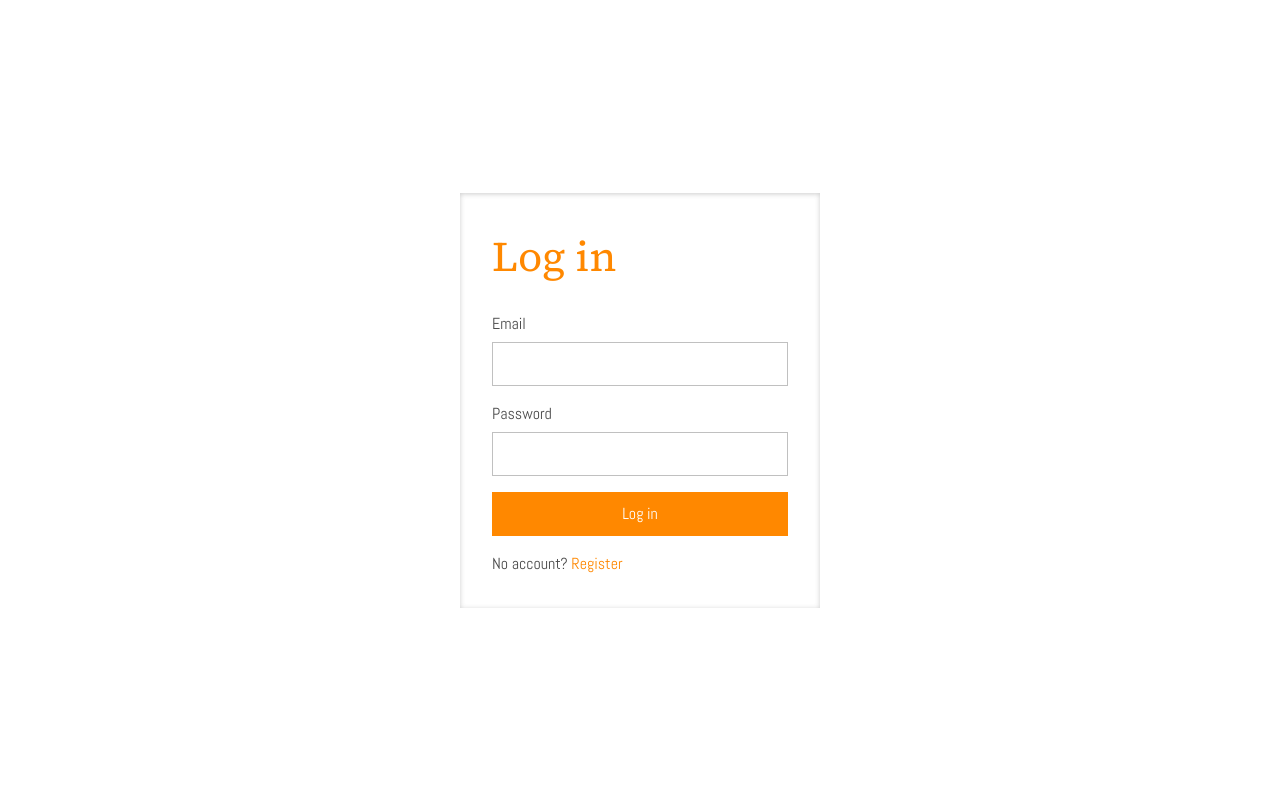
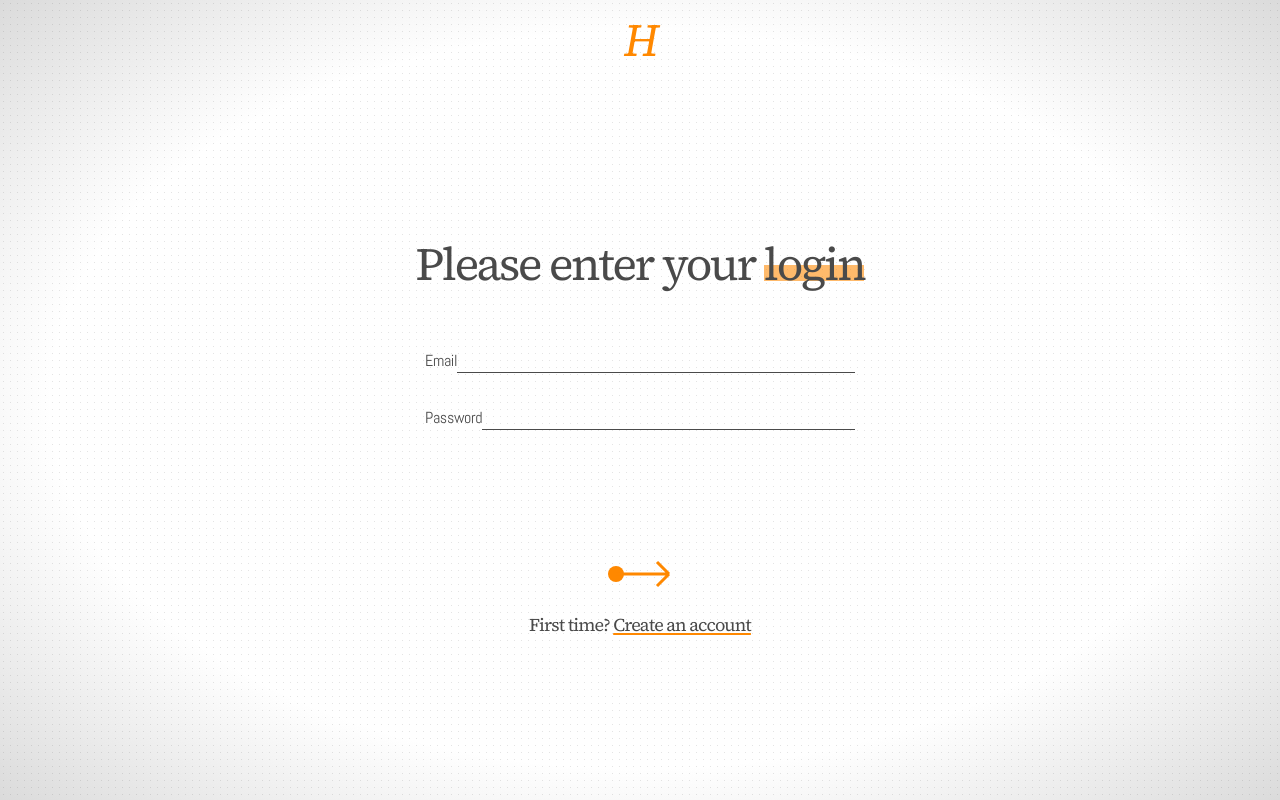
Before and after one commit to musak6191/HumanRenaissance, a Next.js app: page /login in a window 1280 px wide. Built offline with nearby package versions, Linux system fonts and the light colour scheme; no server answers.

Commit message:
Overhauled login screen

```diff
--- a/app/login/page.jsx
+++ b/app/login/page.jsx
@@ -39,33 +39,80 @@ export default function LoginPage() {
   }
 
   return (
-    <main className="auth-page">
-      <form className="auth-form" onSubmit={handleSubmit}>
-        <h1>Log in</h1>
-        <label>
-          Email
+    <main
+      className="prompt-page px-5 text-[#4a4a4a]"
+      style={{
+        backgroundImage:
+          "radial-gradient(ellipse at center, transparent 65%, rgb(74 74 74 / 20%) 100%), radial-gradient(rgb(74 74 74 / 15%) .65px, transparent .65px), radial-gradient(rgb(255 255 255 / 70%) .7px, transparent .7px)",
+        backgroundPosition: "center, 0 0, 3px 4px",
+        backgroundSize: "100% 100%, 7px 7px, 11px 11px",
+      }}
+    >
+      <header className="prompt-header" aria-label="Human Renaissance">H</header>
+      <form
+        className="mx-auto flex w-full max-w-[500px] flex-col pt-[176px] sm:pt-[178px]"
+        onSubmit={handleSubmit}
+      >
+        <h1 className="m-0 text-center font-serif text-[46px] font-normal leading-none tracking-[-0.05em]">
+          Please enter your{" "}
+          <span
+            className="relative z-0 inline-block"
+            style={{
+              backgroundImage:
+                "linear-gradient(transparent 52%, rgb(255 136 0 / 58%) 52%, rgb(255 136 0 / 58%) 88%, transparent 88%)",
+            }}
+          >
+            login
+          </span>
+        </h1>
+        <div className="mx-auto mt-[57px] flex w-full max-w-[430px] flex-col gap-[28px] font-sans text-base tracking-[-0.02em]">
+          <label className="flex items-end">
+            <span className="shrink-0">Email</span>
           <input
+            id="email"
+            name="email"
             type="email"
+            aria-label="Email"
             value={form.email}
             onChange={(event) => setForm({ ...form, email: event.target.value })}
+            className="min-w-0 flex-1 border-0 border-b border-[#4a4a4a] bg-transparent px-1 pb-1 outline-none focus:border-[#ff8800] focus:ring-0"
             required
           />
-        </label>
-        <label>
-          Password
+          </label>
+          <label className="flex items-end">
+            <span className="shrink-0">Password</span>
           <input
+            id="password"
+            name="password"
             type="password"
+            aria-label="Password"
             value={form.password}
             onChange={(event) => setForm({ ...form, password: event.target.value })}
+            className="min-w-0 flex-1 border-0 border-b border-[#4a4a4a] bg-transparent px-1 pb-1 outline-none focus:border-[#ff8800] focus:ring-0"
             required
           />
-        </label>
-        {error && <p className="auth-error" role="alert">{error}</p>}
-        <button type="submit" disabled={submitting}>
-          {submitting ? "Logging in..." : "Log in"}
+          </label>
+        </div>
+        {error && <p className="mt-5 text-center text-[#b42318]" role="alert">{error}</p>}
+        <button
+          type="submit"
+          aria-label={submitting ? "Logging in" : "Submit login"}
+          disabled={submitting}
+          className="mx-auto mt-[124px] flex h-10 w-16 items-center justify-center border-0 bg-transparent p-0 text-[#ff8800] transition-transform hover:scale-105 focus-visible:outline-2 focus-visible:outline-[#ff8800] focus-visible:outline-offset-4 disabled:cursor-wait disabled:opacity-65"
+        >
+          <svg aria-hidden="true" width="64" height="32" viewBox="0 0 64 32" fill="none">
+            <circle cx="8" cy="16" r="8" fill="currentColor" />
+            <path d="M8 16H61M61 16L49 4M61 16L49 28" stroke="currentColor" strokeWidth="3" />
+          </svg>
         </button>
-        <p>
-          No account? <Link href="/register">Register</Link>
+        <p className="mt-[17px] text-center font-serif text-[18px] tracking-[-0.05em]">
+          First time?{" "}
+          <Link
+            href="/register"
+            className="text-[#4a4a4a] underline decoration-[#ff8800] decoration-2 underline-offset-2"
+          >
+            Create an account
+          </Link>
         </p>
       </form>
     </main>
```
Also changed, not shown: 1 other file (tests, documents, lock files or other folders).
